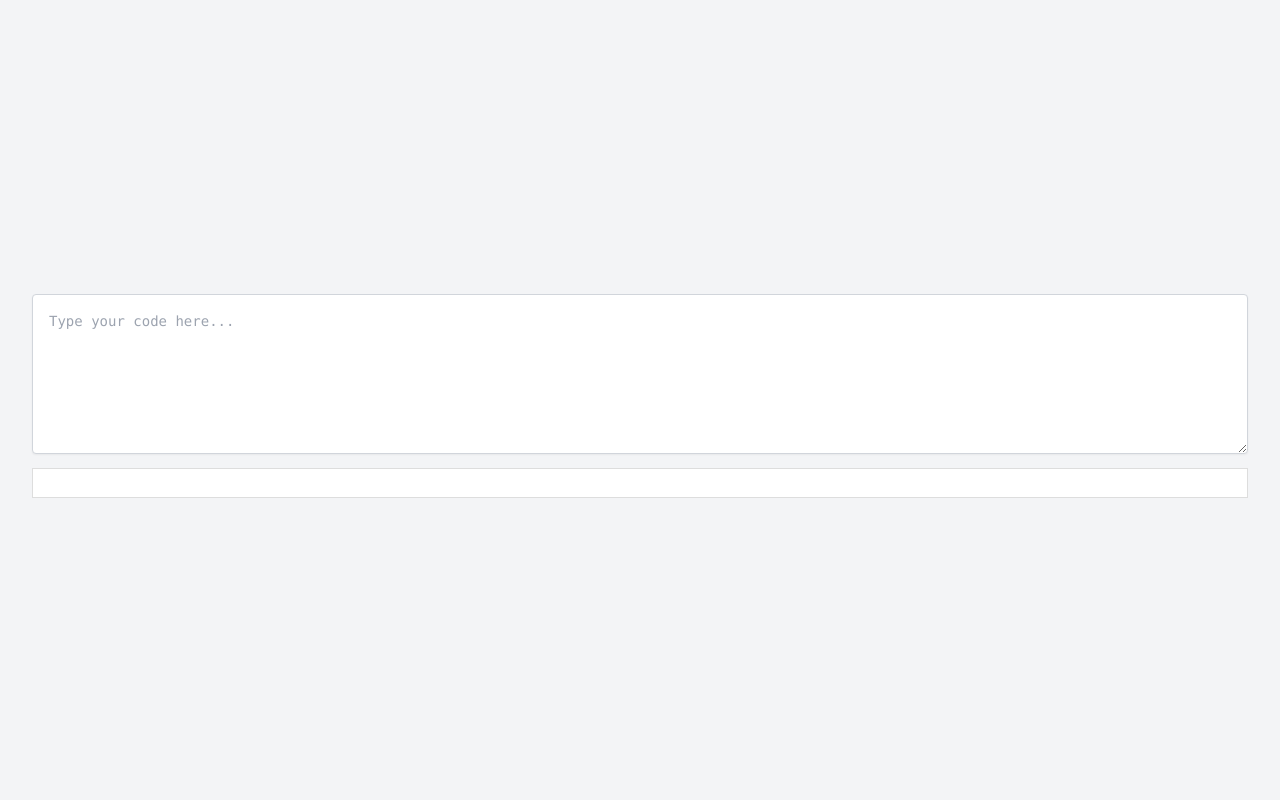
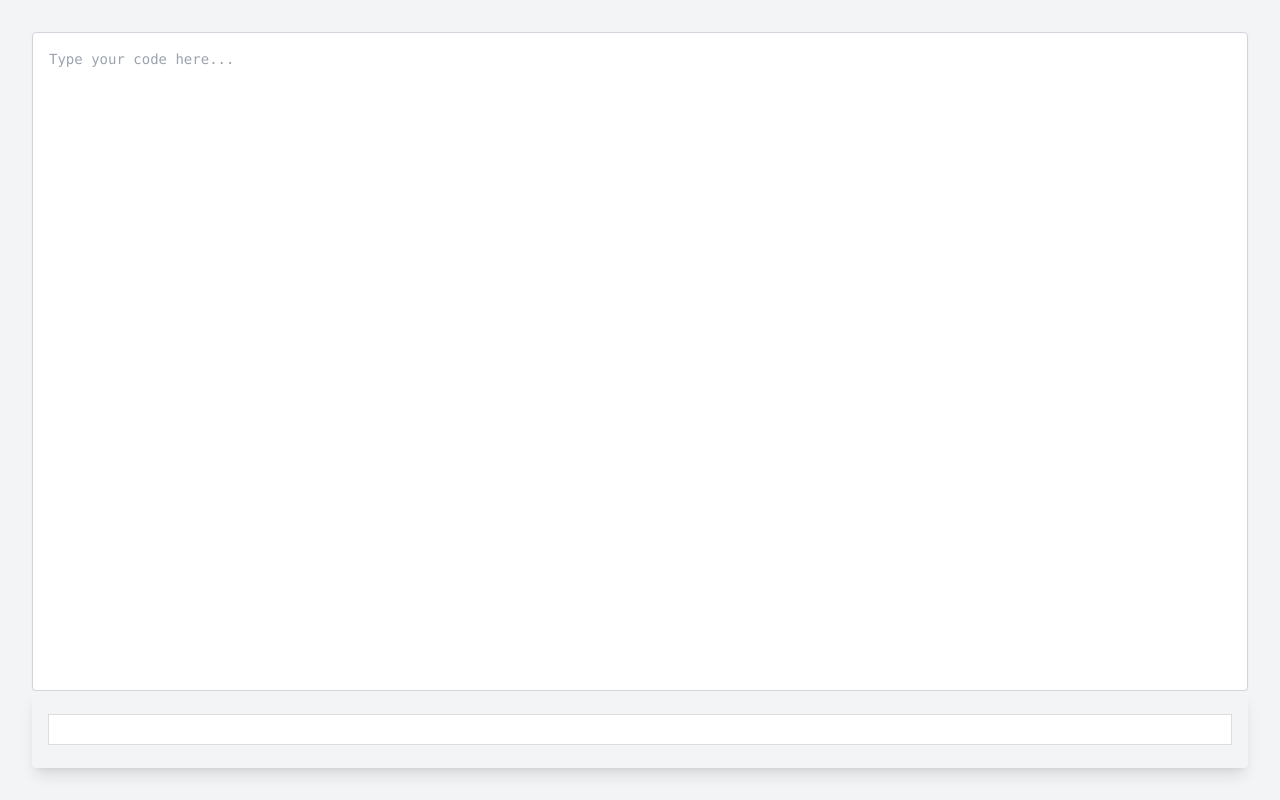
Before and after one commit to SatyamRana50/simple-code-editor---tealfeed-assignment, a React (Create React App) app in the folder simple-code-editor/: page / in a window 1280 px wide. Built offline with nearby package versions, Linux system fonts and the light colour scheme.

Commit message:
custom components created for text input and syntax highlighting

```diff
--- a/simple-code-editor/package.json
+++ b/simple-code-editor/package.json
@@ -14,6 +14,7 @@
     "prismjs": "^1.29.0",
     "react": "^18.3.1",
     "react-dom": "^18.3.1",
+    "react-icons": "^5.2.1",
     "react-scripts": "5.0.1",
     "react-syntax-highlighter": "^15.5.0",
     "typescript": "^4.9.5",
--- a/simple-code-editor/src/components/CodeEditor.tsx
+++ b/simple-code-editor/src/components/CodeEditor.tsx
@@ -1,26 +1,20 @@
-import React, { useState, ChangeEvent } from "react";
-import { Prism as SyntaxHighlighter } from "react-syntax-highlighter";
-import { vs } from "react-syntax-highlighter/dist/esm/styles/prism"; // Import the desired Prism style
-// import { Prism as PrismSyntax } from 'prism-react-renderer';
+import React, { useState } from "react";
+import Input from "./Input";
+import CustomSyntaxHighlighter from "./CustomSyntaxHighlighter"; // Assuming CustomSyntaxHighlighter component is in the same directory
 
 const CodeEditor: React.FC = () => {
   const [code, setCode] = useState<string>("");
 
-  const handleChange = (event: ChangeEvent<HTMLTextAreaElement>) => {
-    setCode(event.target.value);
+  const handleChange = (value: string) => {
+    setCode(value);
   };
 
   return (
-    <div className="container mx-auto p-8">
-      <textarea
-        value={code}
-        onChange={handleChange}
-        className="w-full h-40 p-4 border border-gray-300 rounded focus:outline-none focus:ring-2 focus:ring-blue-500 shadow-sm font-mono text-sm"
-        placeholder="Type your code here..."
-      />
-      <SyntaxHighlighter language="javascript" style={vs}>
-        {code}
-      </SyntaxHighlighter>
+    <div className="container mx-auto p-8 h-screen flex flex-col">
+      <Input value={code} onChange={handleChange} />
+      <div className="bg-gray-100 p-4 rounded shadow-lg overflow-auto max-h-[calc(100vh-300px)]">
+        <CustomSyntaxHighlighter code={code} />
+      </div>
     </div>
   );
 };
--- /dev/null
+++ b/simple-code-editor/src/components/CustomSyntaxHighlighter.tsx
@@ -0,0 +1,19 @@
+import React from "react";
+import { Prism as SyntaxHighlighter } from "react-syntax-highlighter";
+import { vs } from "react-syntax-highlighter/dist/esm/styles/prism";
+
+interface CustomSyntaxHighlighterProps {
+  code: string;
+}
+
+const CustomSyntaxHighlighter: React.FC<CustomSyntaxHighlighterProps> = ({
+  code,
+}) => {
+  return (
+    <SyntaxHighlighter language="javascript" style={vs}>
+      {code}
+    </SyntaxHighlighter>
+  );
+};
+
+export default CustomSyntaxHighlighter;
--- /dev/null
+++ b/simple-code-editor/src/components/Input.tsx
@@ -0,0 +1,28 @@
+import React, { ChangeEvent } from "react";
+
+interface CustomInputProps {
+  value: string;
+  onChange: (value: string) => void;
+  placeholder?: string;
+}
+
+const CustomInput: React.FC<CustomInputProps> = ({
+  value,
+  onChange,
+  placeholder = "Type your code here...",
+}) => {
+  const handleChange = (event: ChangeEvent<HTMLTextAreaElement>) => {
+    onChange(event.target.value);
+  };
+
+  return (
+    <textarea
+      value={value}
+      onChange={handleChange}
+      className="flex-1 w-full h-full p-4 border border-gray-300 rounded focus:outline-none focus:ring-2 focus:ring-blue-500 shadow-sm font-mono text-sm resize-none"
+      placeholder={placeholder}
+    />
+  );
+};
+
+export default CustomInput;
```
Also changed, not shown: 1 other file (tests, documents, lock files or other folders).
